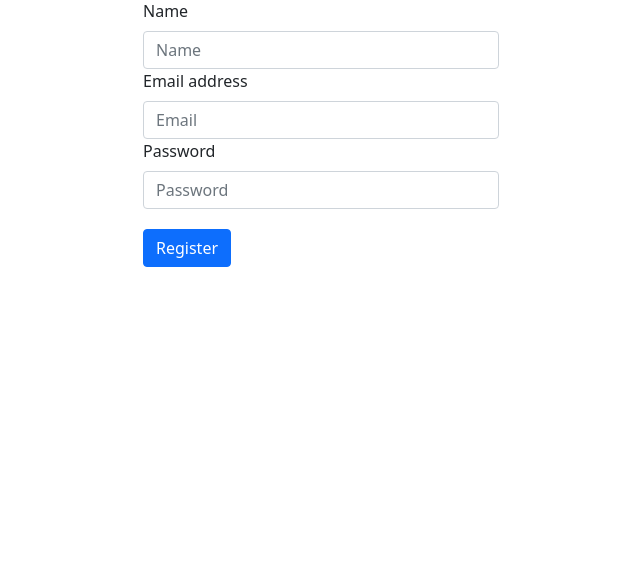
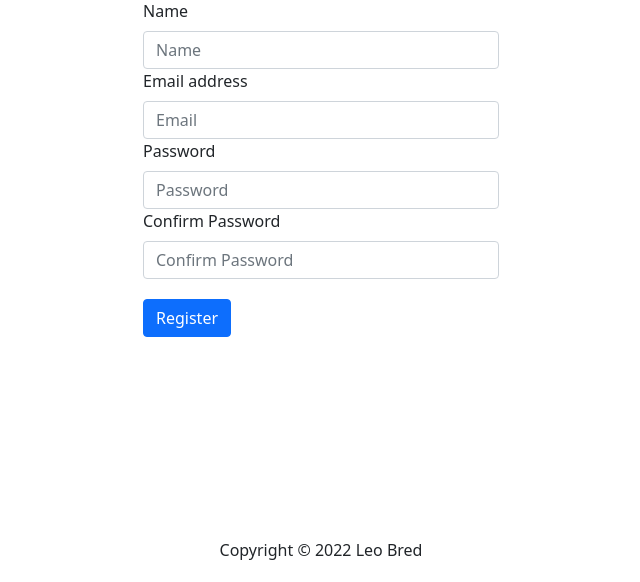
Before and after one commit to dikchibbles/what-to-eat, a Flask app: page /register in a window 1280 px wide. Shown: the part 218-800 px from the top of the page, without its empty margins (319-959 px from the left). Run offline with Flask 2, Linux system fonts and the light colour scheme; some libraries are stand-ins or nearby versions.

Commit message:
Fix footer to the bottom of the pages, add the confirm password functionality

```diff
--- a/forms.py
+++ b/forms.py
@@ -1,6 +1,6 @@
 from flask_wtf import FlaskForm
 from wtforms import StringField, SubmitField, PasswordField
-from wtforms.validators import DataRequired, Email
+from wtforms.validators import DataRequired, Email, EqualTo
 
 
 class LoginForm(FlaskForm):
@@ -12,5 +12,6 @@ class LoginForm(FlaskForm):
 class RegisterForm(FlaskForm):
     name = StringField("Username", validators=[DataRequired()])
     email = StringField("Email", validators=[DataRequired(), Email()])
-    password = PasswordField("Password", validators=[DataRequired()])
+    password = PasswordField("Password", validators=[DataRequired(), EqualTo('password_confirm', message='Passwords must match')])
+    password_confirm = PasswordField("Confirm Password", validators=[DataRequired()])
     submit = SubmitField("Register")
--- a/static/css/styles.css
+++ b/static/css/styles.css
@@ -4,6 +4,16 @@ p {
 
 .mb-5 {
     margin-bottom: 0!important;
+}
+
+.container.footer  {
+    text-align: center;
+}
+
+footer {
+    position: fixed;
+    bottom: 0;
+    width: 100%;
 }
 
 .submit {
--- a/templates/base.html
+++ b/templates/base.html
@@ -74,5 +74,12 @@
 </div>
 {% block content %}
 {% endblock %}
+<footer>
+    <div class="container footer">
+        <div class="row">
+            <p>Copyright &copy; <script>document.write(new Date().getFullYear())</script> Leo Bred</p>
+        </div>
+    </div>
+</footer>
 </body>
 </html>
--- a/templates/register.html
+++ b/templates/register.html
@@ -19,6 +19,11 @@
 				{{ form.email(type="email", class="form-control", id="exampleInputEmail1", placeholder="Email") }}
 				<label for="InputPassword" class="form-label">Password</label>
 				{{ form.password(type="password", class="form-control", id="InputPassword", placeholder="Password") }}
+				{% for error in form.password.errors %}
+                    <span style="color: red;">[{{ error }}]</span><br>
+				{% endfor %}
+				<label for="InputConfirmPassword" class="form-label">Confirm Password</label>
+				{{ form.password_confirm(type="password", class="form-control", id="InputConfirmPassword", placeholder="Confirm Password") }}
 				<div class="submit">{{ form.submit(type="submit", class="btn btn-primary") }}</div>
 			</form>
 		</div>
```
